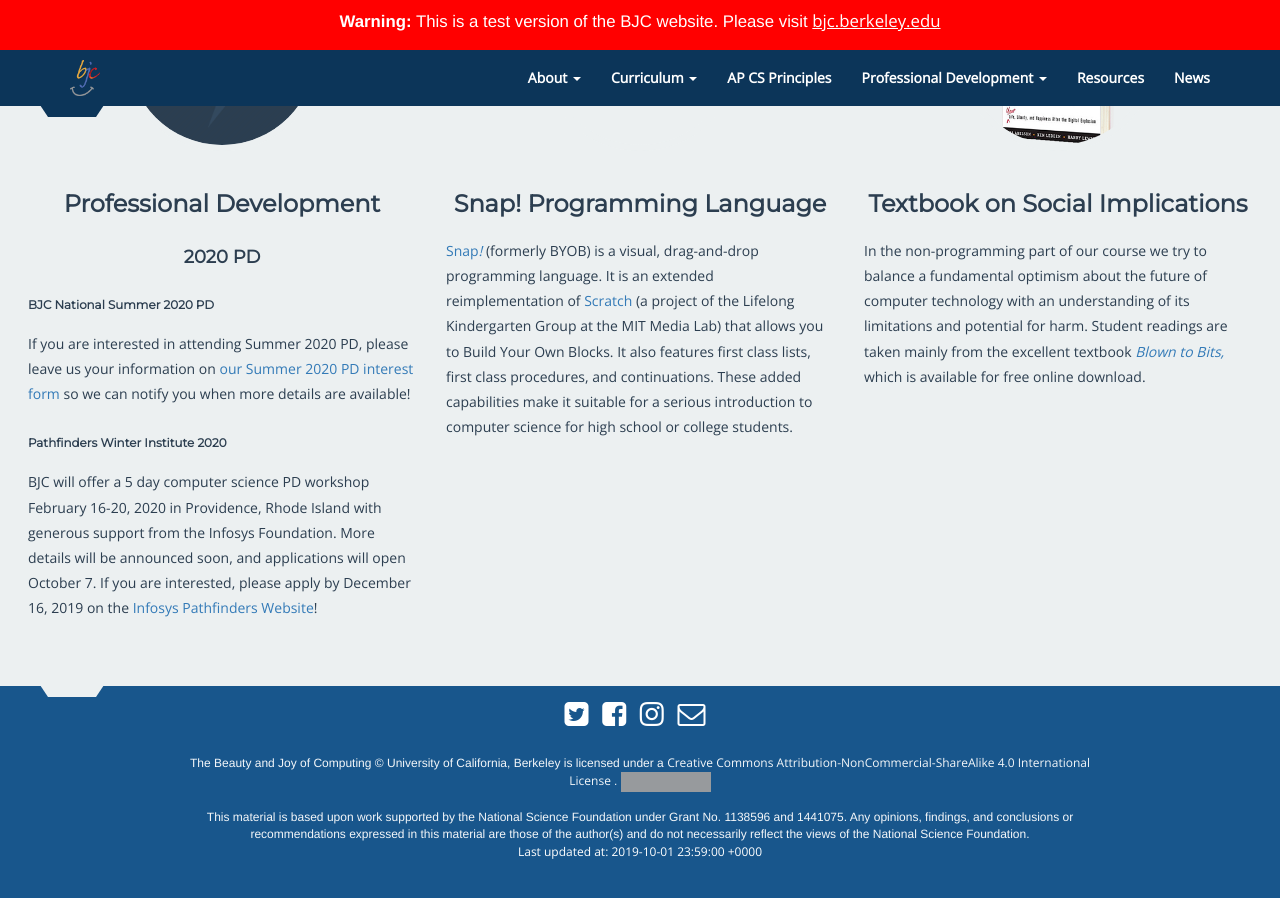
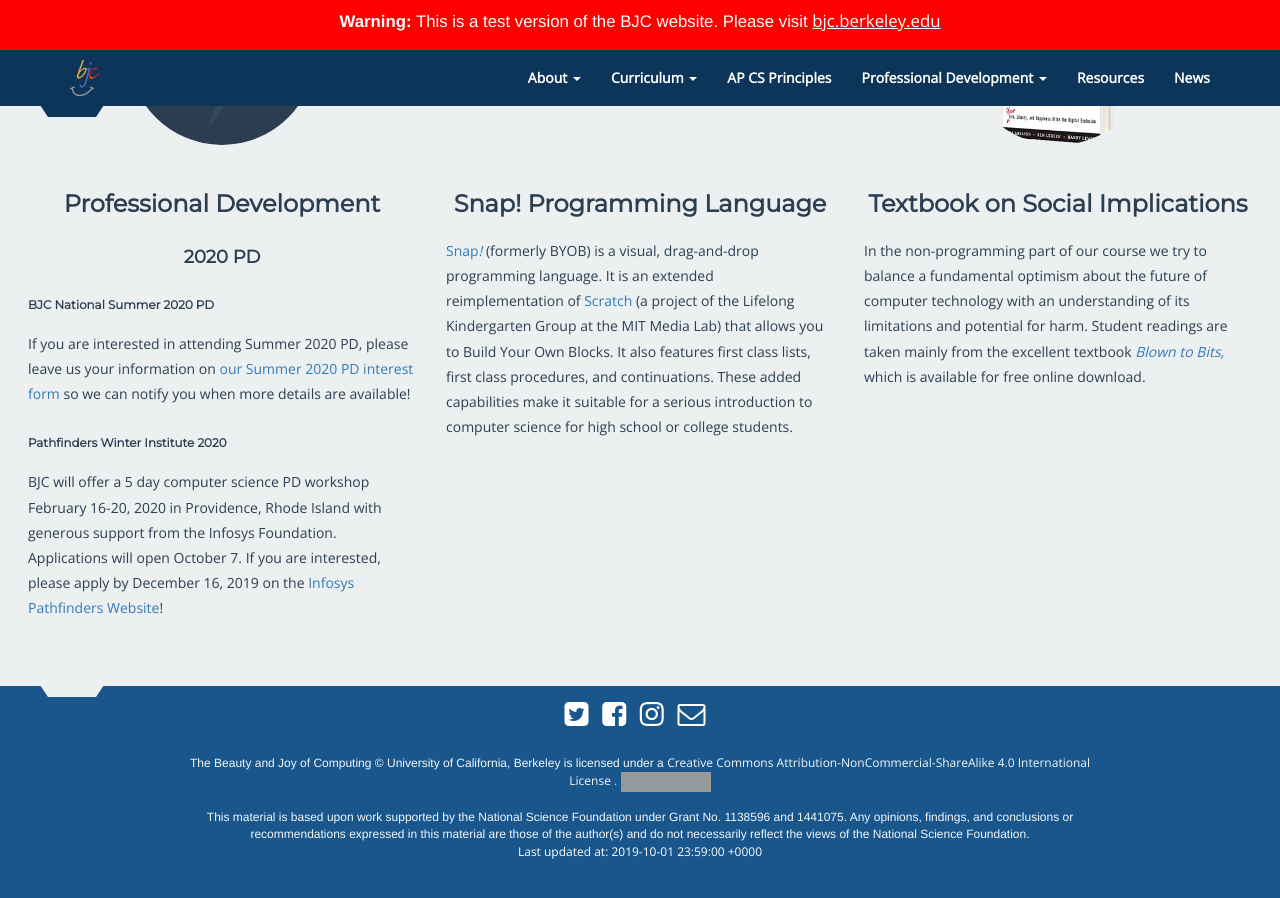
Before and after one commit to beautyjoy/beautyjoy.github.io, a Jekyll site: the page built from index.html, in a window 1280 px wide and 900 px high, scrolled down 1791 px. Built offline with Jekyll 4.4.1, drawn with Linux system fonts in a browser that asks for light colours; grey boxes are pictures that could not be loaded.

Commit message:
updated infosys winter pathfinders information

```diff
--- a/_includes/front-page/left-panel.html
+++ b/_includes/front-page/left-panel.html
@@ -15,7 +15,7 @@
 
 <h4 class="small">Pathfinders Winter Institute 2020</h4>
 
-<p>BJC will offer a 5 day computer science PD workshop February 16-20, 2020 in Providence, Rhode Island with generous support from the Infosys Foundation. More details will be announced soon, and applications will open October 7. If you are interested, please apply by December 16, 2019 on the <a href='www.infypathfinders.org'>Infosys Pathfinders Website</a>!</p>
+<p>BJC will offer a 5 day computer science PD workshop February 16-20, 2020 in Providence, Rhode Island with generous support from the Infosys Foundation. Applications will open October 7. If you are interested, please apply by December 16, 2019 on the <a href='www.infypathfinders.org'>Infosys Pathfinders Website</a>!</p>
 
 
 <p>
```
